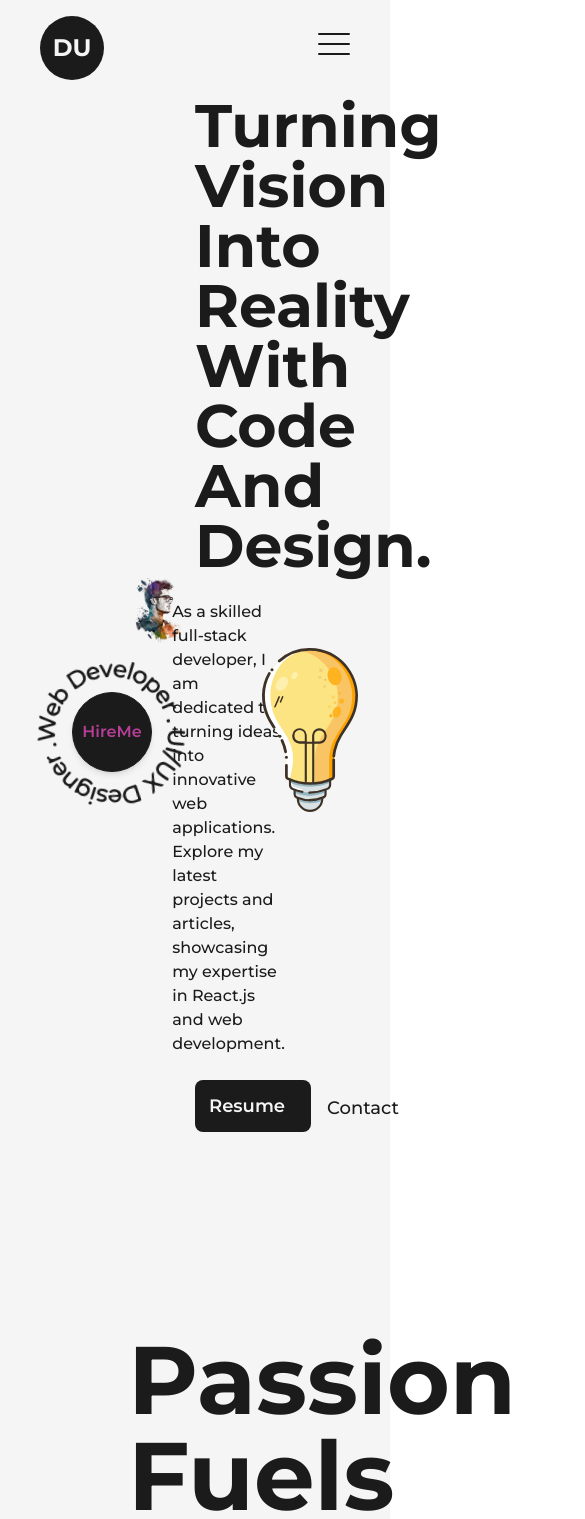
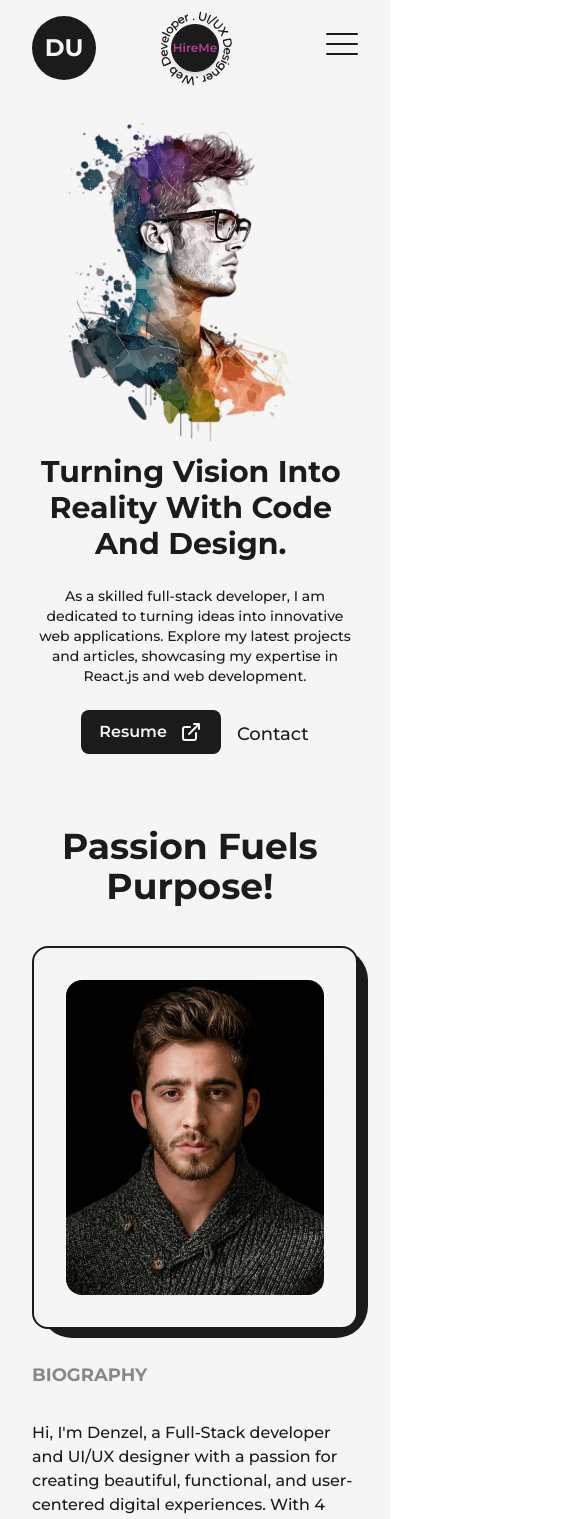
Before and after one commit to Dudi1896/dev-portfolio-nextjs, a Next.js app: page / in a window 390 px wide. Shown: the top 1519 px of the page, 585 px wide, since content can reach past the window. Built offline with nearby package versions, Linux system fonts and the light colour scheme.

Commit message:
Responsive

```diff
--- a/src/components/About.js
+++ b/src/components/About.js
@@ -26,7 +26,12 @@ const AnimatedNumbers = ({ value }) => {
       }
     });
   }, [springValue, value]);
-  return <span ref={ref}></span>;
+  return (
+    <span
+      className='dark:text-colors-primary'
+      ref={ref}
+    ></span>
+  );
 };
 
 export const About = () => {
@@ -43,10 +48,10 @@ export const About = () => {
         <Layout className='pt-16 '>
           <AnimatedText
             text='Passion Fuels Purpose!'
-            className='mb-16'
+            className='mb-16 lg:!text-7xl sm:!text-6xl xs:!text-4xl sm:mb-8'
           />
-          <div className='grid w-full grid-cols-8 gap-16 dark:text-colors-light'>
-            <div className='col-span-3 flex flex-col items-start justify-start dark:text-colors-light'>
+          <div className='grid w-full grid-cols-8 gap-16 dark:text-colors-light sm:gap-8'>
+            <div className='col-span-3 flex flex-col items-start justify-start dark:text-colors-light xl:col-span-4 md:order-2 md:col-span-8'>
               <h2 className='mb-4 text-lg font-bold uppercase text-colors-dark/50 dark:text-colors-primary'>
                 Biography
               </h2>
@@ -75,7 +80,7 @@ export const About = () => {
 
             <div
               className='col-span-3 relative h-max rounded-2xl border-2 border-solid border-colors-dark
-          bg-colors-light p-8'
+          bg-colors-light p-8 xl:col-span-4 md:order-1 md:col-span-8'
             >
               <div className='absolute top-0 -right-3 -z-10 w-[102%] h-[103%] rounded-[2rem] bg-colors-dark' />
               <Image
@@ -85,30 +90,34 @@ export const About = () => {
               />
             </div>
 
-            <div className='col-span-2 flex flex-col items-end justify-between'>
-              <div className='flex flex-col items-end justify-center'>
-                <span className='inline-block  text-7xl font-bold'>
+            <div className='col-span-2 flex flex-col items-end justify-between xl:col-span-8 xl:flex-row xl:items-center
+            md:order-3 border border-solid border-colors-primaryDark'>
+              <div className='flex flex-col items-end justify-center xl:items-center'>
+                <span className='inline-block  text-7xl font-bold md:text-6xl sm:text-5xl xs:text-4xl'>
                   <AnimatedNumbers value={50} />+
                 </span>
-                <h2 className='text-xl font-medium capitalize text-colors-dark/50 dark:text-colors-light/80'>
+                <h2 className='text-xl font-medium capitalize text-colors-dark/50 dark:text-colors-light/80
+                xl-text-center md:text-lg sm:text-base xs:text-sm'>
                   satisfied clients
                 </h2>
               </div>
 
-              <div className='flex flex-col items-end justify-center'>
-                <span className='inline-block  text-7xl font-bold'>
+              <div className='flex flex-col items-end justify-center xl:items-center'>
+                <span className='inline-block  text-7xl font-bold md:text-6xl sm:text-5xl xs:text-4xl'>
                   <AnimatedNumbers value={40} />+
                 </span>
-                <h2 className='text-xl font-medium capitalize text-colors-dark/50 dark:text-colors-light/80'>
+                <h2 className='text-xl font-medium capitalize text-colors-dark/50 dark:text-colors-light/80
+                xl-text-center md:text-lg sm:text-base xs:text-sm'>
                   Projects completed
                 </h2>
               </div>
 
-              <div className='flex flex-col items-end justify-center'>
-                <span className='inline-block  text-7xl font-bold'>
+              <div className='flex flex-col items-end justify-center xl:items-center'>
+                <span className='inline-block  text-7xl font-bold md:text-6xl sm:text-5xl xs:text-4xl'>
                   <AnimatedNumbers value={4} />+
                 </span>
-                <h2 className='text-xl font-medium capitalize text-colors-dark/50 dark:text-colors-light/80'>
+                <h2 className='text-xl font-medium capitalize text-colors-dark/50 dark:text-colors-light/80
+                xl-text-center md:text-lg sm:text-base xs:text-sm'>
                   Years of experience
                 </h2>
               </div>
--- a/src/components/Button.js
+++ b/src/components/Button.js
@@ -12,7 +12,8 @@ export const Button = ({ download = true, text = 'Button Text', href, target = '
         href={href}
         target={linkTarget}
         className='flex items-center bg-colors-dark py-2.5 px-3 text-colors-light rounded-lg text-lg
-        font-semibold hover:bg-colors-light hover:text-colors-dark border-2 border-solid
+        font-semibold hover:bg-colors-light hover:text-colors-dark border-2 border-solid md:p-2 md:px-4
+        md:text-base
         border-transparent hover:border-colors-dark hover:dark:border-colors-primary dark:bg-colors-light dark:text-colors-dark'
         download={download}
       >
--- a/src/components/Footer.js
+++ b/src/components/Footer.js
@@ -4,10 +4,10 @@ import Link from 'next/link';
 
 export const Footer = () => {
   return (
-    <footer className='w-full border-t-2 border-solid border-colors-dark dark:border-colors-light font-medium text-lg'>
-      <Layout className='py-8 flex items-center justify-between dark:text-colors-light'>
+    <footer className='w-full border-t-2 border-solid border-colors-dark dark:border-colors-light font-medium text-lg sm:text-base'>
+      <Layout className='py-8 flex items-center justify-between dark:text-colors-light lg:flex-col lg:py-6'>
         <span>{new Date().getFullYear()} &copy; All Rights Reserved.</span>
-        <div className='flex items-center'>
+        <div className='flex items-center lg:py-2'>
           Build with{' '}
           <span className='text-colors-primary text-2xl px-1'>&#9825;</span>
           by&nbsp;
--- a/src/components/HireMe.js
+++ b/src/components/HireMe.js
@@ -1,18 +1,20 @@
 import Link from 'next/link';
 import { CircularText } from './Icons';
 
-export const HireMe = () => {
+export const HireMe = ({text='HireMe'}) => {
   return (
-    <div className='fixed left-4 bottom-4 flex items-center justify-center overflow-hidden'>
-      <div className='w-48 h-auto flex items-center justify-center relative'>
+    <div className=' fixed left-4 bottom-4 z-50
+    flex items-center justify-center lg:items-start overflow-hidden
+     lg:right-30 lg:left-auto lg:top-0 lg:bottom-auto lg:absolute ms:hidden'>
+      <div className='w-48 h-auto flex items-center justify-center relative lg:w-24'>
         <CircularText className={'fill-colors-dark dark:fill-colors-primary animate-spin-slow'} />
         <Link
           href='mailto:denzelu181@gmail.com'
-          className='flex items-center justify-center absolute left-1/2 top-1/2 -translate-x-1/2 -translate-y-1/2 bg-colors-dark text-colors-light
-          shadow-md border border-solid border-colors-dark w-20 h-20 rounded-full font-semibold hover:bg-colors-light hover:text-colors-dark
-          dark:bg-colors-light dark: text-colors-primary'
+          className='flex items-center justify-center absolute left-1/2 top-1/2 -translate-x-1/2 -translate-y-1/2 bg-colors-dark
+          shadow-md border border-solid border-colors-dark w-20 h-20  rounded-full font-semibold hover:bg-colors-light hover:text-colors-dark
+          dark:bg-colors-light dark: text-colors-primary lg:w-12 lg:h-12 lg:text-xs'
         >
-          HireMe
+          {text}
         </Link>
       </div>
     </div>
--- a/src/components/Layout.js
+++ b/src/components/Layout.js
@@ -1,8 +1,10 @@
-
-export const Layout = ({children, className}) => {
+export const Layout = ({ children, className }) => {
   return (
-    <div className={`w-full h-full inline-block  z-0 bg-colors-light p-32 dark:bg-colors-dark ${className}`}>
+    <div
+      className={`w-full h-full inline-block  z-0 bg-colors-light  dark:bg-colors-dark
+    p-32 xl:p-24 lg:p-16 md:p-12 sm:p-8  ${className}`}
+    >
       {children}
     </div>
-  )
-}
+  );
+};
--- a/src/components/NavBar.js
+++ b/src/components/NavBar.js
@@ -40,7 +40,7 @@ export const NavBar = () => {
   return (
     <header
       className='w-full px-32 py-2 font-medium flex items-center justify-between
-    text-colors-dark dark:text-colors-light relative lg:px-10'
+    text-colors-dark dark:text-colors-light relative lg:px-16 md:px-12 sm:px-8 ms:px-4 z-10'
     >
 
       <Logo />
--- a/src/pages/index.js
+++ b/src/pages/index.js
@@ -6,8 +6,8 @@ import { AnimatedText } from '@/components/AnimatedText';
 import { HireMe } from '@/components/HireMe';
 import lightBulb from '../../public/images/svgs/miscellaneous_icons_1.svg';
 import { CustomLink } from '@/components/CustomLink';
-import { Education } from '@/components/Education';
-import { Experience } from '@/components/Experience';
+// import { Education } from '@/components/Education';
+// import { Experience } from '@/components/Experience';
 import { About } from '@/components/About';
 import Skills from '@/components/Skills';
 import { Button } from '@/components/Button';
@@ -23,32 +23,33 @@ export default function Home() {
           content='generated by create next app'
         />
       </Head>
-      <main className=' text-colors-dark w-full mb-16 flex flex-col items-center justify-center'>
-        <Layout className='pt-0'>
-          <div className='flex items-center justify-between w-full'>
-            <div className='w-1/2 '>
+      <main className=' text-colors-dark sm:w-full w-full mb-16 flex flex-col items-center justify-center'>
+        <Layout className='pt-0 md:p-16 sm:pt-8 '>
+          <div className='flex items-center justify-between w-full lg:flex-col'>
+            <div className='w-1/2 md:w-full'>
               <Image
                 src={profilePic}
                 alt='Denzel Udemba'
-                className='w-full h-auto'
+                className='w-full h-auto lg:hidden md:inline-block md:w-full'
                 priority
                 sizes='(max-width: 768px) 100vw,
                 (max-width: 1200px) 50vw,
                 50vw'
               />
             </div>
-            <div className='w-1/2 flex flex-col items-center self-center'>
+            <div className='w-1/2 flex flex-col items-center self-center lg:w-full lg:text-center'>
               <AnimatedText
                 text='Turning Vision Into Reality With Code And Design.'
-                className='!text-6xl !text-left'
+                className='!text-6xl !text-left xl:!text-5xl lg:!text-center
+                lg:!text-6xl md:!text-5xl sm:!text-3xl'
               />
-              <p className='my-4 text-base font-medium dark:text-colors-light/80'>
+              <p className='my-4 text-base font-medium md:text-sm dark:text-colors-light/80'>
                 As a skilled full-stack developer, I am dedicated to turning
                 ideas into innovative web applications. Explore my latest
                 projects and articles, showcasing my expertise in React.js and
                 web development.
               </p>
-              <div className='flex items-center self-start mt-2'>
+              <div className='flex items-center self-start mt-2 lg:self-center'>
                 <Button
                  text="Resume"
                  download={false}
@@ -68,7 +69,7 @@ export default function Home() {
           </div>
         </Layout>
         <HireMe />
-        <div className='absolute right-8 bottom-8 inline-block w-24'>
+        <div className='absolute right-8 bottom-8 inline-block w-24 lg:hidden'>
           <Image
             src={lightBulb}
             alt='Denzel Udemba'
@@ -77,8 +78,8 @@ export default function Home() {
         </div>
         <About />
         <Skills />
-        <Experience />
-        <Education />
+        {/* <Experience /> */}
+        {/* <Education /> */}
       </main>
     </>
   );
--- a/tailwind.config.js
+++ b/tailwind.config.js
@@ -30,8 +30,29 @@ module.exports = {
         'spin-slow': 'spin 30s linear infinite',
       },
       backgroundImage:{
-        circularLight: 'repeating-radial-gradient(rgba(0,0,0,0.4) 2px, #f5f5f5 5px, #f5f5f5 100px);',
-        circularDark: 'repeating-radial-gradient(rgba(255,255,255) 2px, #1b1b1b 5px, #1b1b1b 100px);'
+        circularLight:
+        "repeating-radial-gradient(rgba(0,0,0,0.4) 2px,#f5f5f5 5px,#f5f5f5 100px)",
+
+    circularDark:
+        "repeating-radial-gradient(rgba(255,255,255,0.5) 2px,#1b1b1b 8px,#1b1b1b 100px)",
+
+    circularLightLg:
+        "repeating-radial-gradient(rgba(0,0,0,0.4) 2px,#f5f5f5 5px,#f5f5f5 80px)",
+
+    circularDarkLg:
+        "repeating-radial-gradient(rgba(255,255,255,0.5) 2px,#1b1b1b 8px,#1b1b1b 80px)",
+
+    circularLightMd:
+        "repeating-radial-gradient(rgba(0,0,0,0.4) 2px,#f5f5f5 5px,#f5f5f5 60px)",
+
+    circularDarkMd:
+        "repeating-radial-gradient(rgba(255,255,255,0.5) 2px,#1b1b1b 8px,#1b1b1b 60px)",
+
+    circularLightSm:
+        "repeating-radial-gradient(rgba(0,0,0,0.4) 2px,#f5f5f5 5px,#f5f5f5 40px)",
+
+    circularDarkSm:
+        "repeating-radial-gradient(rgba(255,255,255,0.5) 2px,#1b1b1b 8px,#1b1b1b 40px)",
       }
 
     },
@@ -53,6 +74,9 @@ module.exports = {
 
     'xs': { max: "479px" },
     // => @media (max-width: 479px) { ... }
+
+    'ms': { max: "300px" },
+    // => @media (max-width: 300px) { ... }
 },
   },
   plugins: [],
```
Also changed, not shown: src/components/ResumeData.js (+6 -6 lines), src/components/Skills.js (+24 -18 lines), src/pages/about.js (+15 -17 lines), src/pages/resume.js (+33 -31 lines).
